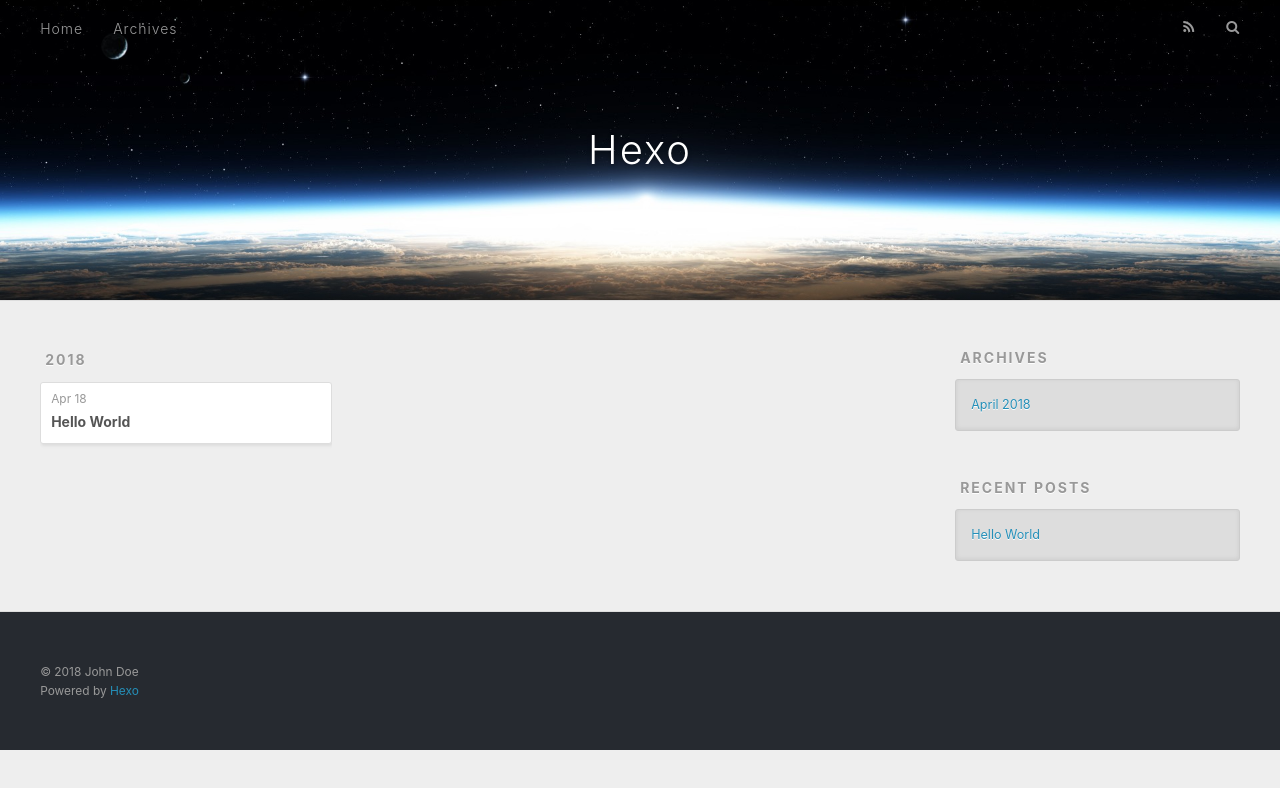
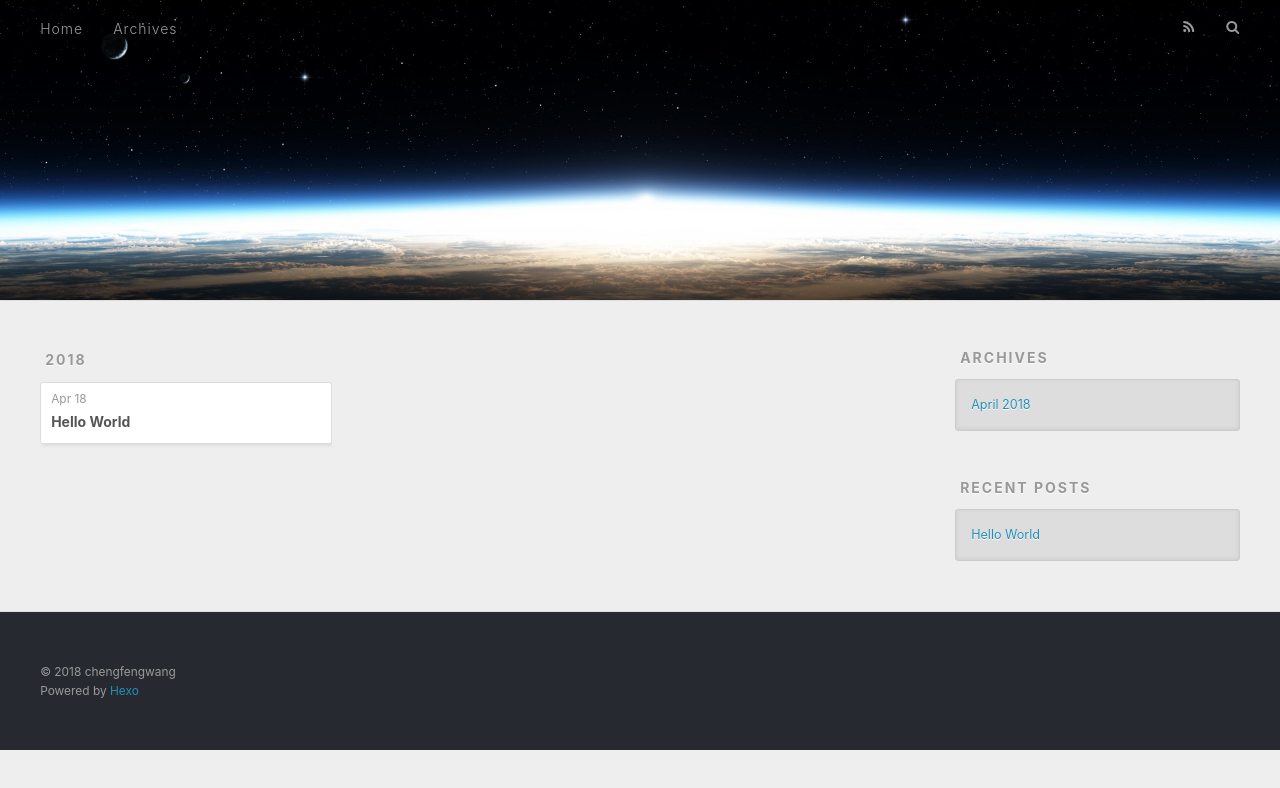
Before and after one commit to chengfengfengwang/chengfengfengwang.github.io, a plain HTML site: page archives/2018/04/index.html in a window 1280 px wide. Drawn offline with nearby package versions, Linux system fonts and the light colour scheme.

Commit message:
Site updated: 2018-04-18 15:34:24

```diff
--- a/archives/2018/04/index.html
+++ b/archives/2018/04/index.html
@@ -5,17 +5,17 @@
 
 
 
-  <title>Archives: 2018/4 | Hexo</title>
+  <title>Archives: 2018/4 | </title>
   <meta name="viewport" content="width=device-width, initial-scale=1, maximum-scale=1">
   <meta property="og:type" content="website">
-<meta property="og:title" content="Hexo">
+<meta property="og:title">
 <meta property="og:url" content="http://yoursite.com/archives/2018/04/index.html">
-<meta property="og:site_name" content="Hexo">
+<meta property="og:site_name">
 <meta property="og:locale" content="default">
 <meta name="twitter:card" content="summary">
-<meta name="twitter:title" content="Hexo">
+<meta name="twitter:title">
 
-    <link rel="alternate" href="/atom.xml" title="Hexo" type="application/atom+xml">
+    <link rel="alternate" href="/atom.xml" title="" type="application/atom+xml">
 
 
     <link rel="icon" href="/favicon.png">
@@ -34,7 +34,7 @@
   <div id="header-outer" class="outer">
     <div id="header-title" class="inner">
       <h1 id="logo-wrap">
-        <a href="/" id="logo">Hexo</a>
+        <a href="/" id="logo"></a>
       </h1>
 
     </div>
@@ -139,7 +139,7 @@
 
   <div class="outer">
     <div id="footer-info" class="inner">
-      &copy; 2018 John Doe<br>
+      &copy; 2018 chengfengwang<br>
       Powered by <a href="http://hexo.io/" target="_blank">Hexo</a>
     </div>
   </div>
```
Also changed, not shown: 2018/04/18/hello-world/index.html (+6 -6 lines), archives/2018/index.html (+7 -7 lines), archives/index.html (+7 -7 lines), index.html (+8 -8 lines).
